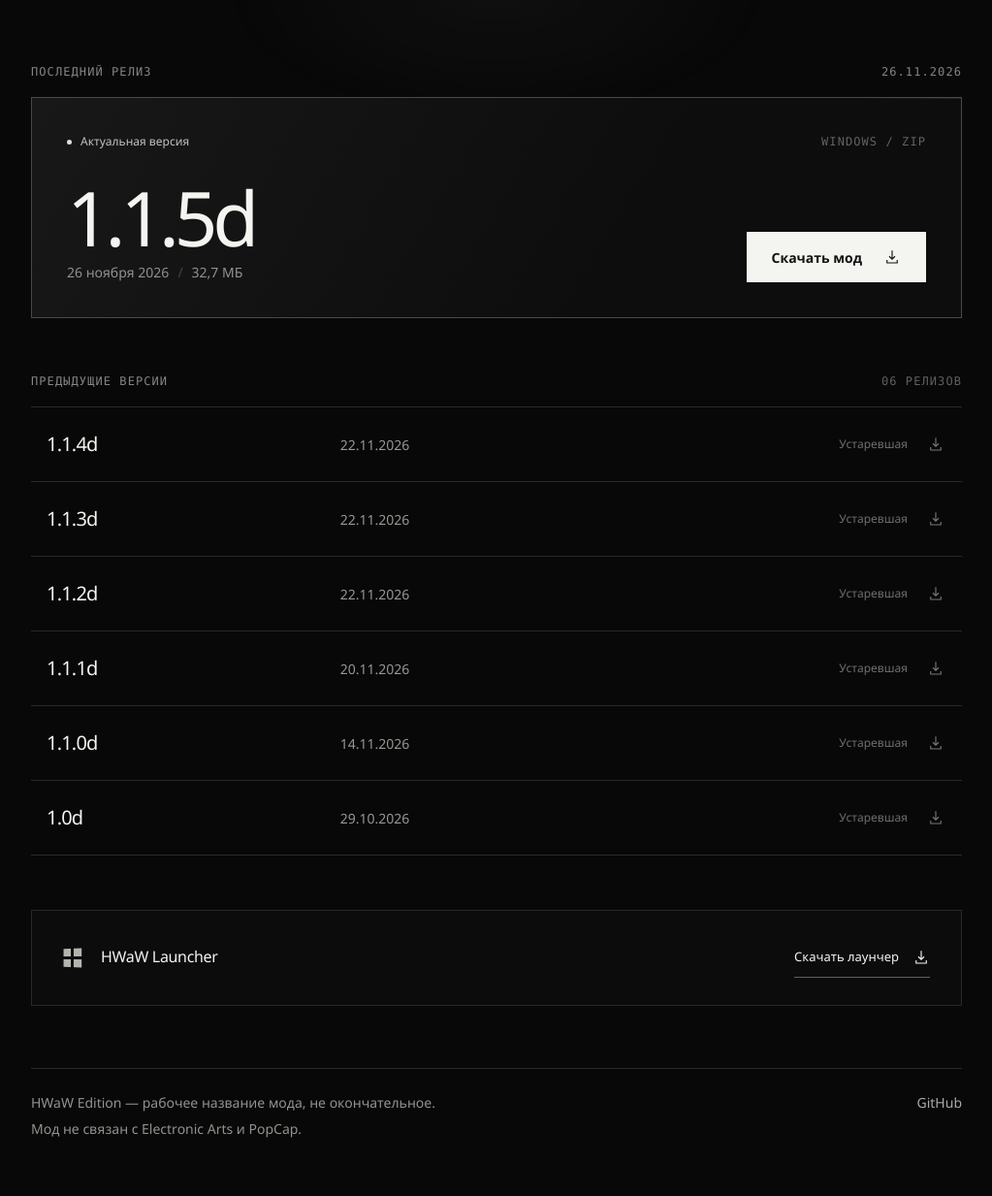
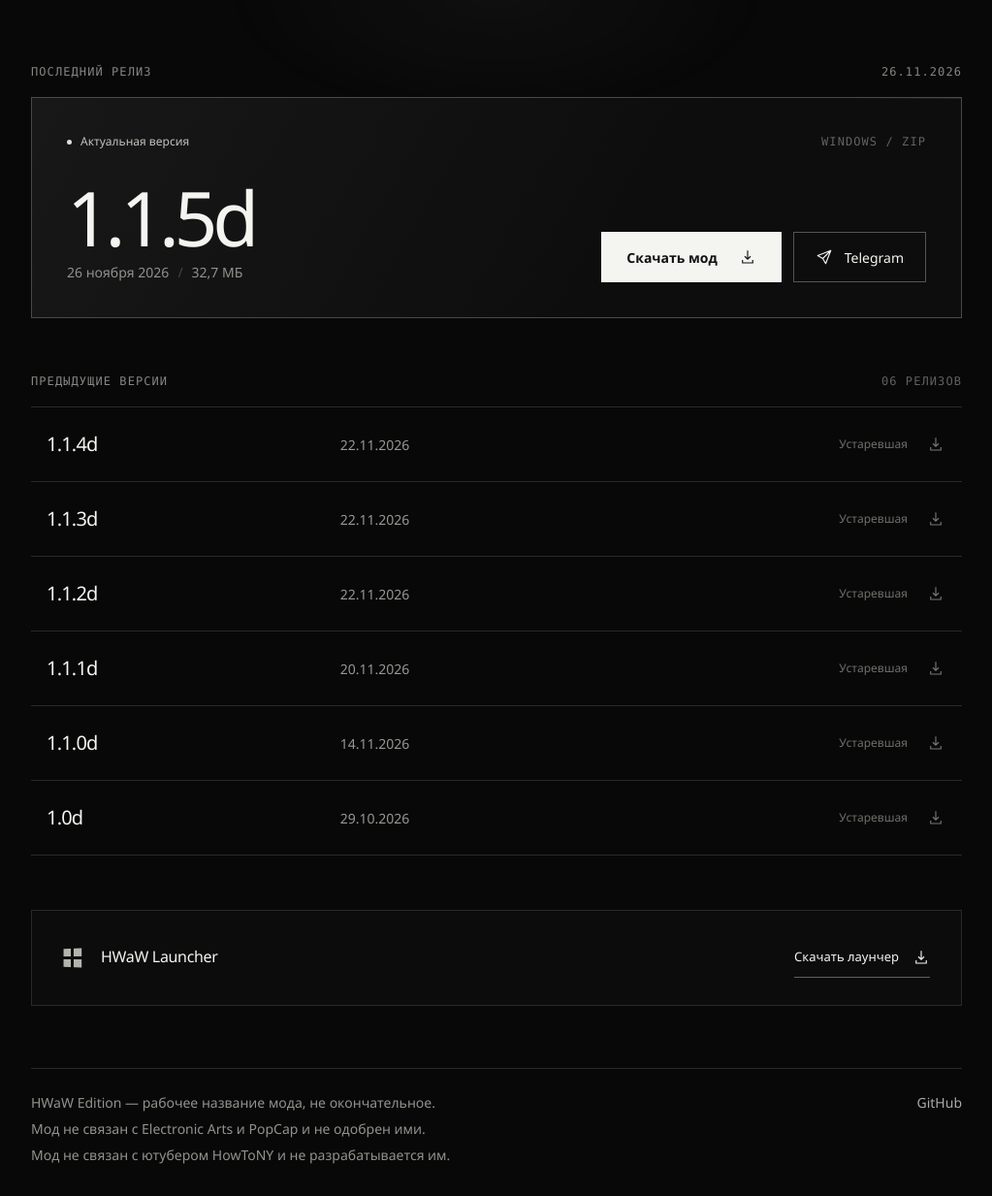
Before and after one commit to CattaiLq/hwaw-edition, a plain HTML site: page index.html in a window 1280 px wide. Shown: the part 182-1415 px from the top of the page at 97% size, without its empty margins (128-1151 px from the left). Before the commit the page ends 1388 px from the top, so only its background shows below. Drawn offline with Linux system fonts and the light colour scheme.

Commit message:
Add Telegram button and clarify mod independence

```diff
--- a/index.html
+++ b/index.html
@@ -31,10 +31,14 @@
     .status { display: inline-flex; align-items: center; gap: 9px; font-size: 12px; color: #c3c3be; }
     .status-dot { width: 5px; height: 5px; border-radius: 50%; background: var(--fg); animation: pulse 3s ease-in-out infinite; }
     .current-index { color: #62625f; }
-    .current-main { display: flex; justify-content: space-between; align-items: end; gap: 24px; }
+    .current-main { display: flex; justify-content: space-between; align-items: end; gap: 24px; flex-wrap: wrap; }
     .version { margin: 0 0 7px; font-size: clamp(52px, 8vw, 78px); line-height: 1; letter-spacing: -.065em; font-weight: 500; font-variant-numeric: tabular-nums; }
     .meta { display: flex; flex-wrap: wrap; gap: 9px; color: #91918d; font-size: 14px; }
     .meta .separator { color: #454545; }
+    .current-actions { display: flex; align-items: center; justify-content: flex-end; gap: 12px; flex-wrap: wrap; }
+    .telegram { display: inline-flex; align-items: center; justify-content: center; min-height: 52px; padding: 0 22px; gap: 12px; border: 1px solid #555; font-size: 14px; transition: background .35s, border-color .35s, transform .35s var(--ease); }
+    .telegram:hover { background: #ffffff0a; border-color: #aaa; transform: translateY(-2px); }
+    .telegram:active { transform: translateY(0); }
     .download { position: relative; display: inline-flex; align-items: center; justify-content: center; min-height: 52px; padding: 0 26px; gap: 22px; background: var(--fg); color: #111; font-size: 14px; font-weight: 600; overflow: hidden; white-space: nowrap; transition: box-shadow .35s, transform .35s var(--ease); }
     .download::after { content: ""; position: absolute; inset: 0; background: linear-gradient(105deg, transparent 30%, #fff9 48%, transparent 65%); transform: translateX(-140%); transition: transform .7s var(--ease); }
     .download:hover { transform: translateY(-2px); box-shadow: 0 5px 24px #ffffff15; }
@@ -86,6 +90,7 @@
       .current-top { margin-bottom: 26px; }
       .current-main { flex-direction: column; align-items: stretch; gap: 25px; }
       .version { font-size: 64px; }
+      .current-actions { width: 100%; flex-direction: column; align-items: stretch; }
       .download { width: 100%; }
       .archive { margin-top: 40px; }
       .release a { grid-template-columns: 1fr auto 18px; column-gap: 18px; min-height: 83px; padding: 16px 8px; }
@@ -118,7 +123,10 @@
         <div class="current-top"><span class="status"><span class="status-dot" aria-hidden="true"></span>Актуальная версия</span><span class="current-index mono">Windows / ZIP</span></div>
         <div class="current-main">
           <div><h2 class="version">1.1.5d</h2><div class="meta"><span>26 ноября 2026</span><span class="separator">/</span><span>32,7 МБ</span></div></div>
-          <a class="download" href="versions/HWaW_Edition_v1.1.5d.zip" download>Скачать мод<svg class="icon" viewBox="0 0 24 24" aria-hidden="true"><path d="M12 3v12m-4-4 4 4 4-4M5 16v4h14v-4"/></svg></a>
+          <div class="current-actions">
+            <a class="download" href="versions/HWaW_Edition_v1.1.5d.zip" download>Скачать мод<svg class="icon" viewBox="0 0 24 24" aria-hidden="true"><path d="M12 3v12m-4-4 4 4 4-4M5 16v4h14v-4"/></svg></a>
+            <a class="telegram" href="https://t.me/UmbrelonPvZTg" target="_blank" rel="noopener noreferrer"><svg class="icon" viewBox="0 0 24 24" aria-hidden="true"><path d="m21 3-7 18-4-7-7-4 18-7ZM10 14 21 3" stroke-linejoin="round"/></svg>Telegram</a>
+          </div>
         </div>
       </div>
     </section>
@@ -137,7 +145,7 @@
       <div class="launcher-info"><span class="launcher-mark" aria-hidden="true"><i></i><i></i><i></i><i></i></span><div><h2 id="launcher-title">HWaW Launcher</h2></div></div>
       <a class="launcher-link" href="HWaW_Launcher.exe" download>Скачать лаунчер<svg class="icon" viewBox="0 0 24 24" aria-hidden="true"><path d="M12 3v12m-4-4 4 4 4-4M5 16v4h14v-4"/></svg></a>
     </section>
-    <footer><div class="footer-notice"><p>HWaW Edition — рабочее название мода, не окончательное.</p><p>Мод не связан с Electronic Arts и PopCap.</p></div><a href="https://github.com/CattaiLq/hwaw-edition" target="_blank" rel="noopener noreferrer">GitHub</a></footer>
+    <footer><div class="footer-notice"><p>HWaW Edition — рабочее название мода, не окончательное.</p><p>Мод не связан с Electronic Arts и PopCap и не одобрен ими.</p><p>Мод не связан с ютубером HowToNY и не разрабатывается им.</p></div><a href="https://github.com/CattaiLq/hwaw-edition" target="_blank" rel="noopener noreferrer">GitHub</a></footer>
   </main>
   <script>
     if ('IntersectionObserver' in window) {
```
